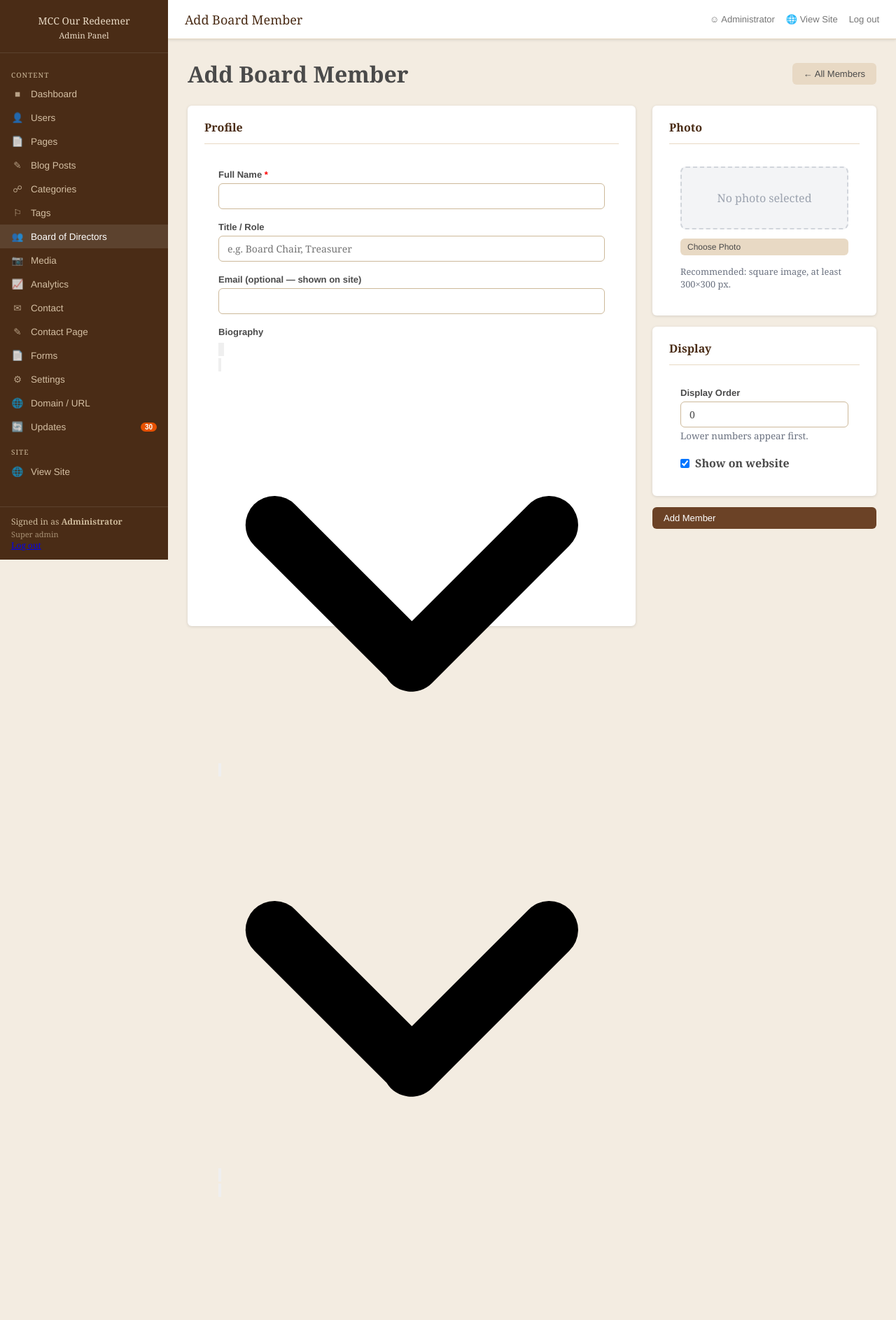
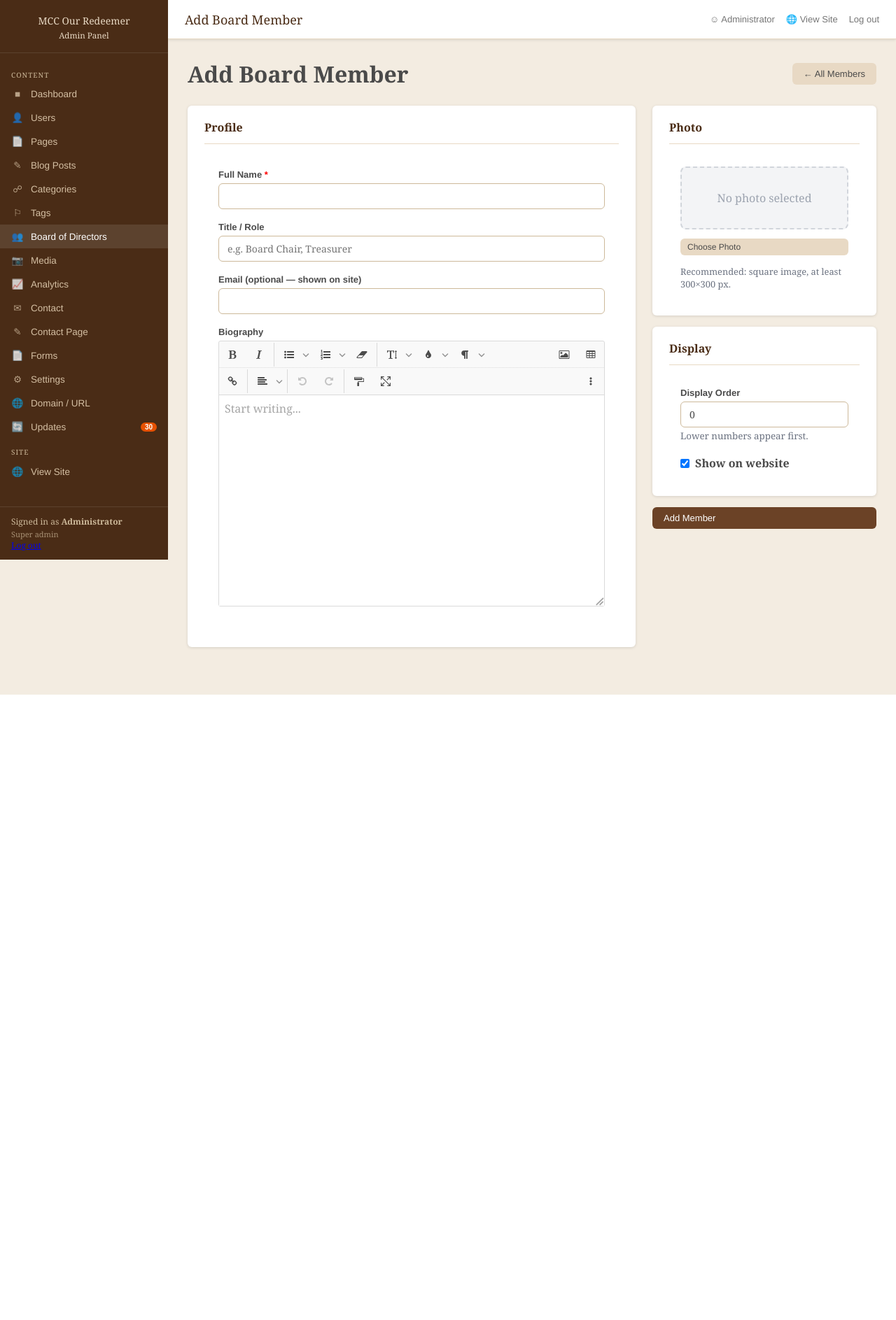
Before and after one commit to BishopGreer/mcc-redeemer-cms, a PHP site: page /admin/board-edit.php in a window 1280 px wide. Shown: the top 1887 px of the page at 70% size. After the commit the page ends 993 px from the top, so only its background shows below. Run offline with PHP 8.4, Linux system fonts and the light colour scheme; the visitor is signed in with stand-in values (Sample User, id 1); data comes from the database, SQL or seed files in the repository; data that the repository does not hold is empty; some libraries are stand-ins or nearby versions.

Commit message:
Fix Jodit editor not loading on board member edit form
Two bugs: jodit.min.css was never included, and jodit.min.js was loaded
after the DOMContentLoaded listener so the editor never initialized.
Fixed by loading CSS+JS first, then initializing directly (textarea is
already in the DOM at that point in the page).

Co-Authored-By: Claude Sonnet 4.6 <noreply@anthropic.com>

```diff
--- a/admin/board-edit.php
+++ b/admin/board-edit.php
@@ -206,6 +206,8 @@ adminLayout($pageTitle, function() use ($member, $isNew, $errors, $photo) {
   </div>
 </div>
 
+<link rel="stylesheet" href="<?= siteUrl('public/assets/jodit/jodit.min.css') ?>">
+<script src="<?= siteUrl('public/assets/jodit/jodit.min.js') ?>"></script>
 <script>
 function openMediaPicker()  { document.getElementById('media-modal').style.display = 'block'; }
 function closeMediaPicker() { document.getElementById('media-modal').style.display = 'none'; }
@@ -221,19 +223,16 @@ function selectPhoto(el) {
     '" style="max-width:100%; border-radius:8px; display:block;">';
   closeMediaPicker();
 }
-// Jodit editor for bio
-document.addEventListener('DOMContentLoaded', function() {
+// Jodit is already loaded above — the textarea is in the DOM — initialize directly
 if (typeof Jodit !== 'undefined') {
   Jodit.make('#bio-editor', {
-      height: 350,
+    height: 380,
     buttons: 'bold,italic,underline,|,ul,ol,|,link,|,undo,redo',
     showXPathInStatusbar: false,
     showCharsCounter: false,
     showWordsCounter: false,
   });
 }
-});
 </script>
-<script src="<?= siteUrl('public/assets/jodit/jodit.min.js') ?>"></script>
 <?php
 });
```
Lines whose indentation alone changed are shown as unchanged.
